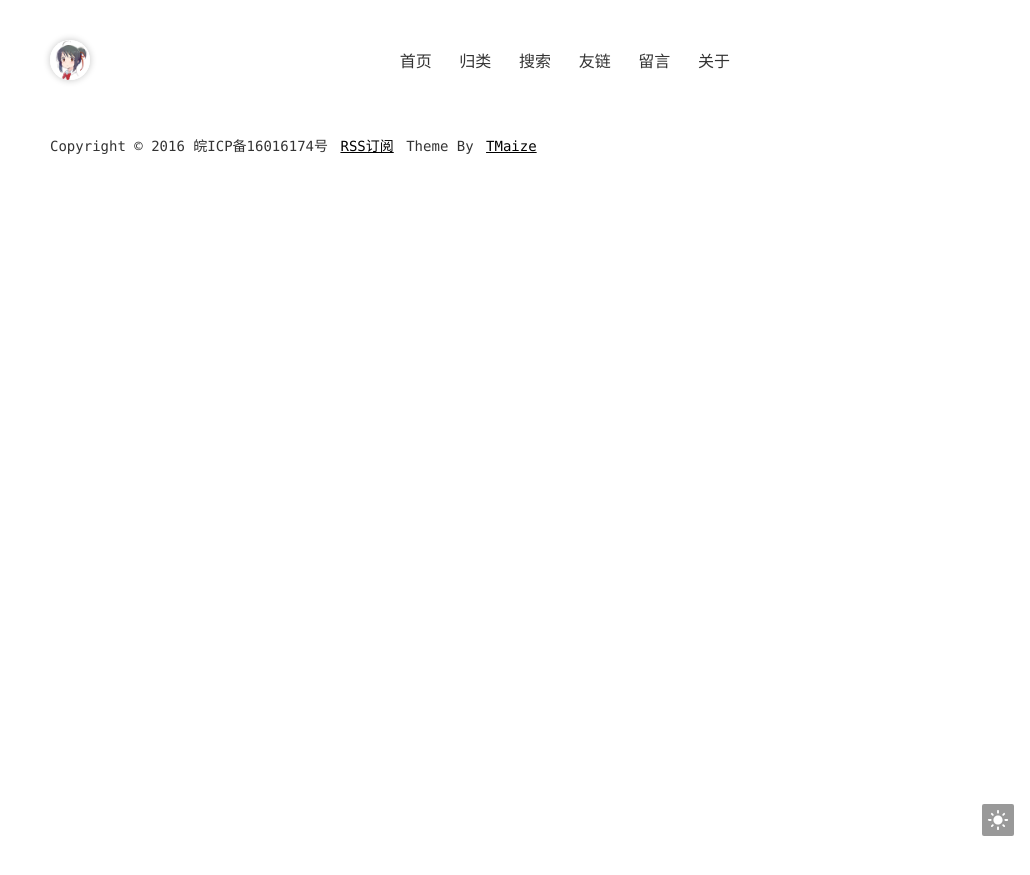
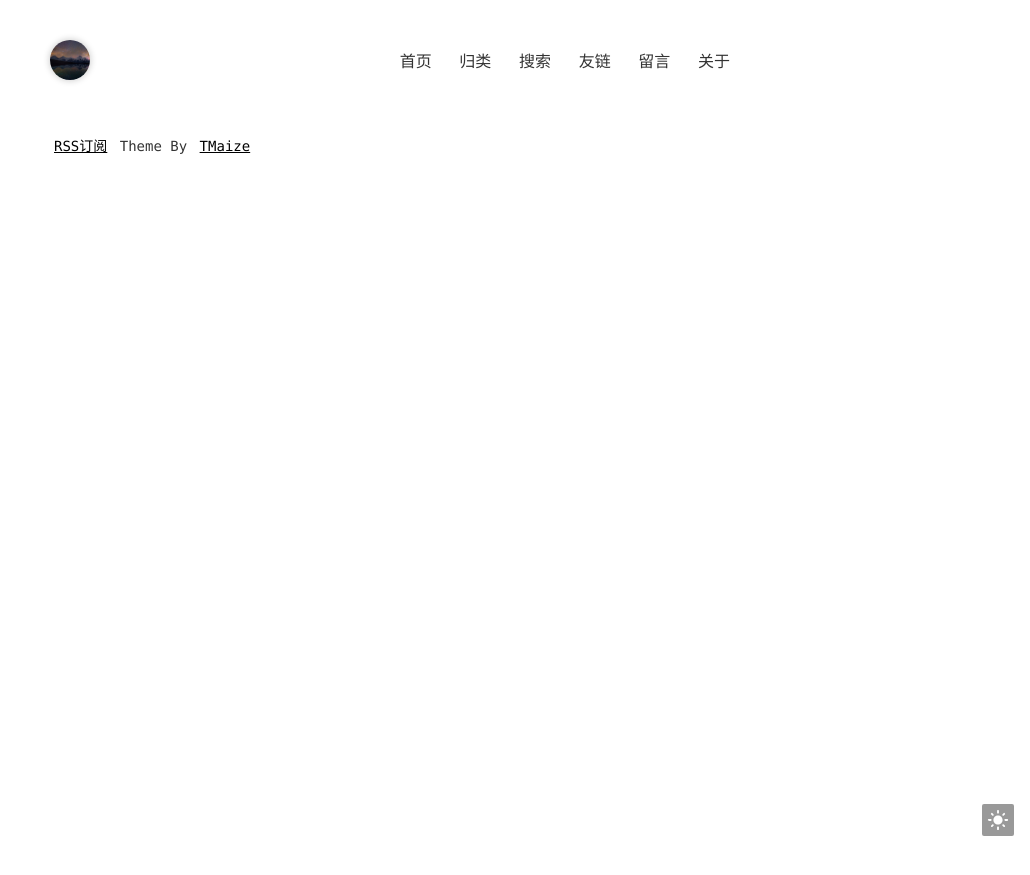
Before and after one commit to 7yzx/7yzx77.github.io, a Jekyll site: the page built from index.html, in a window 1280 px wide. Shown: the top 875 px of the page, without its empty margins (250-1280 px from the left). Built offline with Jekyll 4.4.1, drawn with Linux system fonts in a browser that asks for light colours.

Commit message:
modified

```diff
--- a/_config.yml
+++ b/_config.yml
@@ -1,11 +1,11 @@
 encoding: utf-8
 
 # SEO相关信息
-title: TMaize Blog
-description: TMaize的个人博客
+title: Yezi Blog
+description: Yezi的个人博客
 keywords: TMaize,Blog,Java,Html,JavaScript
 author: TMaize
-footerText: 'Copyright © 2016 皖ICP备16016174号'
+footerText: ''
 
 # 这些不要动
 permalink: /posts/:year/:month/:day/:title.html
```
Also changed, not shown: static/img/logo.jpg.
